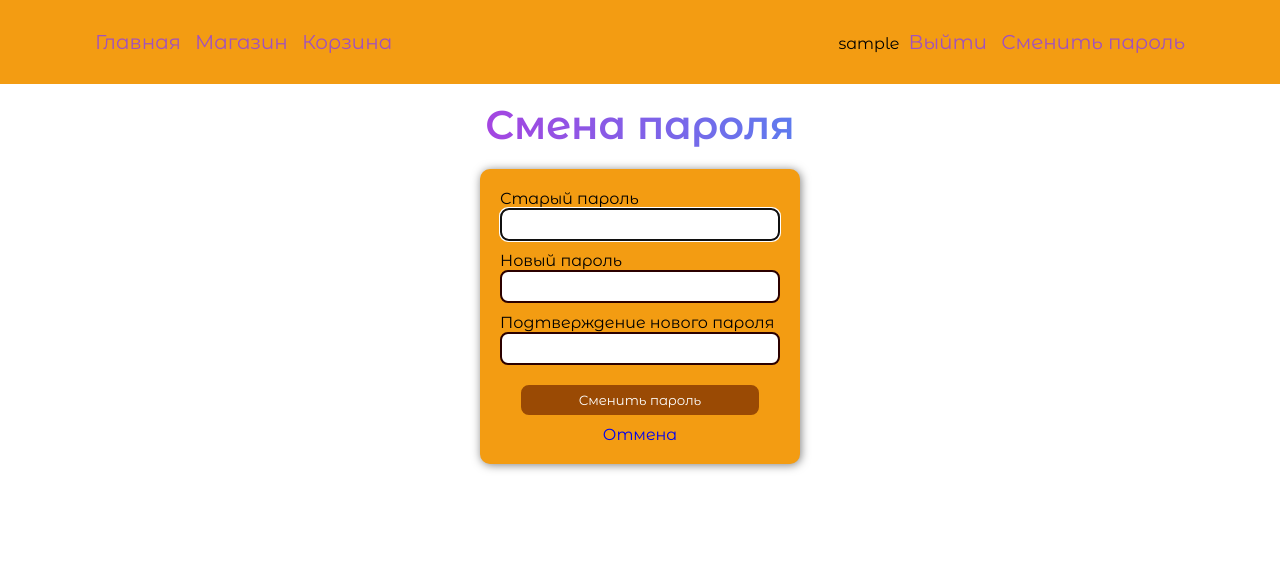
After one commit to SergeyTutunnikov/gameshop, a Django app: page /password_change/ in a window 1280 px wide. The commit adds this page. Shown: the top 563 px of the page. Run offline with Django 4.2, Linux system fonts and the light colour scheme; the visitor is signed in with stand-in values (Sample User, id 1).

Commit message:
добавили страницы восстановления пароля

```diff
--- /dev/null
+++ b/accounts/form.py
@@ -0,0 +1,6 @@
+from django.contrib.auth.forms import UserCreationForm
+from django.contrib.auth.models import User
+class CreateUserForm(UserCreationForm):
+    class Meta:
+        model=User
+        fields=['username','email']
--- a/e_shop/urls.py
+++ b/e_shop/urls.py
@@ -1,12 +1,24 @@
 from django.contrib import admin
+from django.contrib.auth.views import PasswordChangeView,PasswordChangeDoneView,PasswordResetView,PasswordResetDoneView,PasswordResetConfirmView,PasswordResetCompleteView
 from django.urls import path
 from django.conf.urls.static import static
 from django.conf import settings
 from pages.views import home_page,ShopPage,GamePage
-
+from accounts.views import LoginPage,sign_out,RegisterPage
 urlpatterns = [
     path('admin/', admin.site.urls),
-    path('',home_page),
+    path('',home_page,name='home'),
     path('shop/',ShopPage.as_view(),name='shop'),
-    path('shop/<slug:slug>',GamePage.as_view(),name='detail')
+    path('shop/<slug:slug>',GamePage.as_view(),name='detail'),
+    path('login/',LoginPage.as_view(),name='login'),
+    path('logout/',sign_out,name='log_out'),
+    path('signup/',RegisterPage.as_view(),name='register'),
+
+    path('password_change/',PasswordChangeView.as_view(template_name='password_change_form.html'),name='password_change'),
+    path('password_change_done/',PasswordChangeDoneView.as_view(template_name='password_change_done.html'),name='password_change_done'),
+    path('password_reset/',PasswordResetView.as_view(),name='password_reset'),
+    path('password_reset_done/',PasswordResetDoneView.as_view(),name='password_reset_done'),
+    path('password_reset/<uid64>/<token>',PasswordResetConfirmView.as_view(),name='password_reset_confirm'),
+    path('password_reset_complete',PasswordResetCompleteView.as_view(),name='password_reset_complete')
+
 ]+static(settings.MEDIA_URL,document_root=settings.MEDIA_ROOT)
--- a/pages/static/css/style.css
+++ b/pages/static/css/style.css
@@ -12,12 +12,14 @@ a{
     text-decoration: none;
 }
 .menu{
+    z-index: 100;
     position:fixed;
     top:0;
     left:0;
     width:100%;
     padding:30px;
     background:#f39c12;
+
 }
 .menu_content{
     display: flex;
@@ -26,9 +28,10 @@ a{
 .menu a{
     padding:5px;
     color:#a051bf;
+    font-size: 20px;
 }
 main{
-    padding: 100px 0;
+    padding:100px 0;
 }
 .container{
     max-width:1100px;
@@ -67,7 +70,7 @@ h1{
 .game.horizontal img{
     height: 450px;
 }
-.btns a{
+.btns a,form button{
     background: rgb(154, 74, 4);
     color:white;
     border:2px solid rgb(154,74,4);
@@ -80,3 +83,65 @@ h1{
     display: flex;
     flex-wrap: wrap;
 }
+form{
+    background-color:#f39c12;
+    width:320px;
+    margin:0 auto;
+    padding:20px;
+    box-shadow: 1px 1px 10px rgba(0,0,0,0.5);
+    border-radius: 10px;
+}
+form input{
+    width:100%;
+    padding:5px;
+    margin-bottom:10px;
+    font-size: 15px;
+    border-radius: 8px;
+    border:#2b0000 2px solid
+}
+form a{
+    display:block;
+    text-align: center;
+}
+form button{
+    display:block;
+    width:85%;
+    margin:10px auto;
+}
+.error{
+    color:red;
+}
+.first_screen{
+    display:flex;
+    position: relative;
+    height: 100vh;
+    background-size: cover;
+    align-items:center ;
+    justify-content: center;
+    -webkit-text-stroke-color:#fff;
+    -webkit-text-stroke-width: 1px;
+    flex-direction: column;
+    z-index:1;
+}
+.first_screen h1{
+    font-size: 70px;
+}
+.first_screen h2{
+    font-size: 40px;
+}
+
+
+.first_screen::before{
+    content:'';
+    z-index:-1;
+    position: absolute;
+    height: 100%;
+    width: 100%;
+    top:0;
+    left:0;
+    background:rgba(0,0,0,0.7);
+}
+.white{
+    text-align:center;
+
+}
--- a/pages/templates/base.html
+++ b/pages/templates/base.html
@@ -11,9 +11,9 @@
 <body>
 {% include 'menu.html' %}
 
-<header><div class="container">{% block header %}{% endblock header %}</div></header>
+<header>{% block header %}{% endblock header %}</header>
 
-<main><div class="container">{%block content%}{%endblock content%}</div></main>
+{%block content%}{%endblock content%}
 
 <footer><div class="container">{% block footer %}{% endblock footer %}</div></footer>
 
--- a/pages/templates/detail.html
+++ b/pages/templates/detail.html
@@ -3,6 +3,7 @@
 Gaming shop - {{game.title}}
 {% endblock title %}
 {% block content %}
+<main class="container">
     <div class="shop">
         <div class="game horizontal">
             <img src="{{game.image.url}}" alt="Nope~">
@@ -21,4 +22,6 @@ Gaming shop - {{game.title}}
             </div>
         </div>
     </div>
+</main>
+
 {% endblock content %}
--- a/pages/templates/menu.html
+++ b/pages/templates/menu.html
@@ -1,13 +1,19 @@
 <nav class="menu">
     <div class="container menu_content">
         <div class="left">
-            <a href="">Главная</a>
+            <a href={% url 'home' %}>Главная</a>
             <a href="{%url 'shop'%}">Магазин</a>
             <a href="">Корзина</a>
         </div>
         <div class="right">
-            <a href="">Регистрация</a>
-            <a href="">Войти</a>
+            {% if not request.user.is_authenticated%}
+            <a href={% url 'register' %}>Регистрация</a>
+            <a href="{% url 'login' %}">Войти</a>
+            {% else %}
+            <span>{{request.user.username}}</span>
+            <a href="{% url 'log_out' %}">Выйти</a>
+            <a href="{% url 'password_change' %}">Сменить пароль</a>
+            {% endif %}
         </div>
     </div>
 </nav>
--- /dev/null
+++ b/pages/templates/password_change_form.html
@@ -0,0 +1,29 @@
+{% extends 'base.html' %}
+{% block title %}
+Gaming shop - Смена пароля
+{% endblock title %}
+{% block content %}
+<main class="container">
+    <h1>Смена пароля</h1>
+    <div class="login ">
+        <form method="POST">
+            {% csrf_token %}
+            <p>
+                <label for="">{{form.old_password.label}}</label>
+                {{form.old_password}}
+            </p>
+            <p>
+                <label for="">{{form.new_password1.label}}</label>
+                {{form.new_password1}}
+            </p>
+            <p>
+                <label for="">{{form.new_password2.label}}</label>
+                {{form.new_password2}}
+            </p>
+            <button>Сменить пароль</button>
+            <a href={% url 'login' %}>Отмена</a>
+        </form>
+    </div>
+</main>
+
+{% endblock content %}
--- a/pages/templates/shop.html
+++ b/pages/templates/shop.html
@@ -3,6 +3,7 @@
 Gaming shop
 {% endblock title %}
 {% block content %}
+<main class="container">
     <h1>Магазин</h1>
     <div class="shop">
         {%for game in games%}
@@ -21,4 +22,6 @@ Gaming shop
             </div>
         {%endfor%}
     </div>
+</main>
+
 {% endblock content %}
--- a/pages/views.py
+++ b/pages/views.py
@@ -15,4 +15,4 @@ class ShopPage(ListView):
 class GamePage(DetailView):
     template_name="detail.html"
     model=Game
-    context_object_name="game"
+    context_object_name='game'
--- a/products/models.py
+++ b/products/models.py
@@ -21,6 +21,8 @@ class Game(models.Model):
     slug=models.SlugField(blank=True,null=True)
     def __str__(self):
         return f'{self.title} - {self.company}'
+
+
 # genre,owner,image,characters,характеристики(eng),mb more~~
 # git commit -m"Updated Model/Created Genre"
 
```
Also changed, not shown: accounts/views.py (+29 -2 lines), e_shop/settings.py (+13 -2 lines), pages/templates/home.html (+12 -2 lines), pages/templates/login.html (added, +24 -0 lines), pages/templates/password_change_done.html (added, +11 -0 lines), pages/templates/register.html (added, +37 -0 lines), pages/static/img/bg.jpeg (added). Lines whose indentation alone changed are shown as unchanged.
